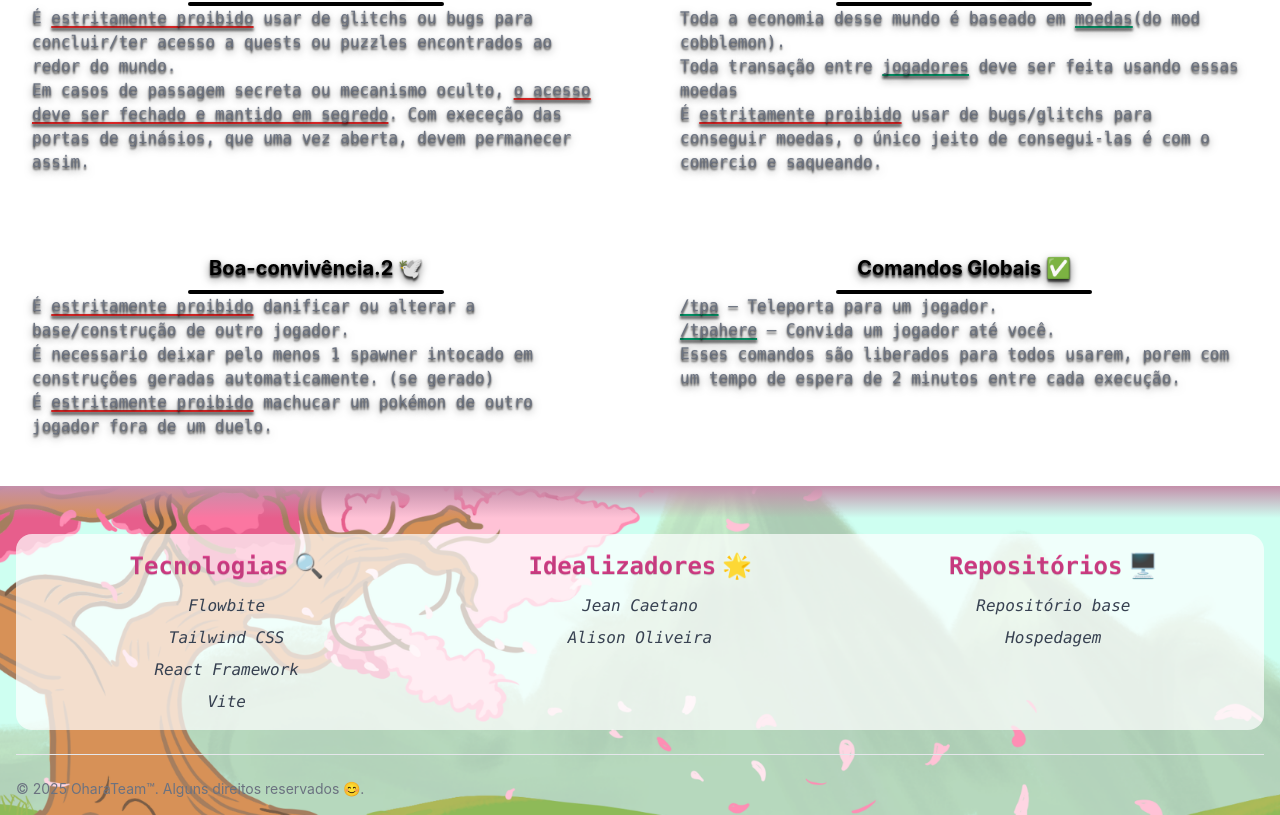
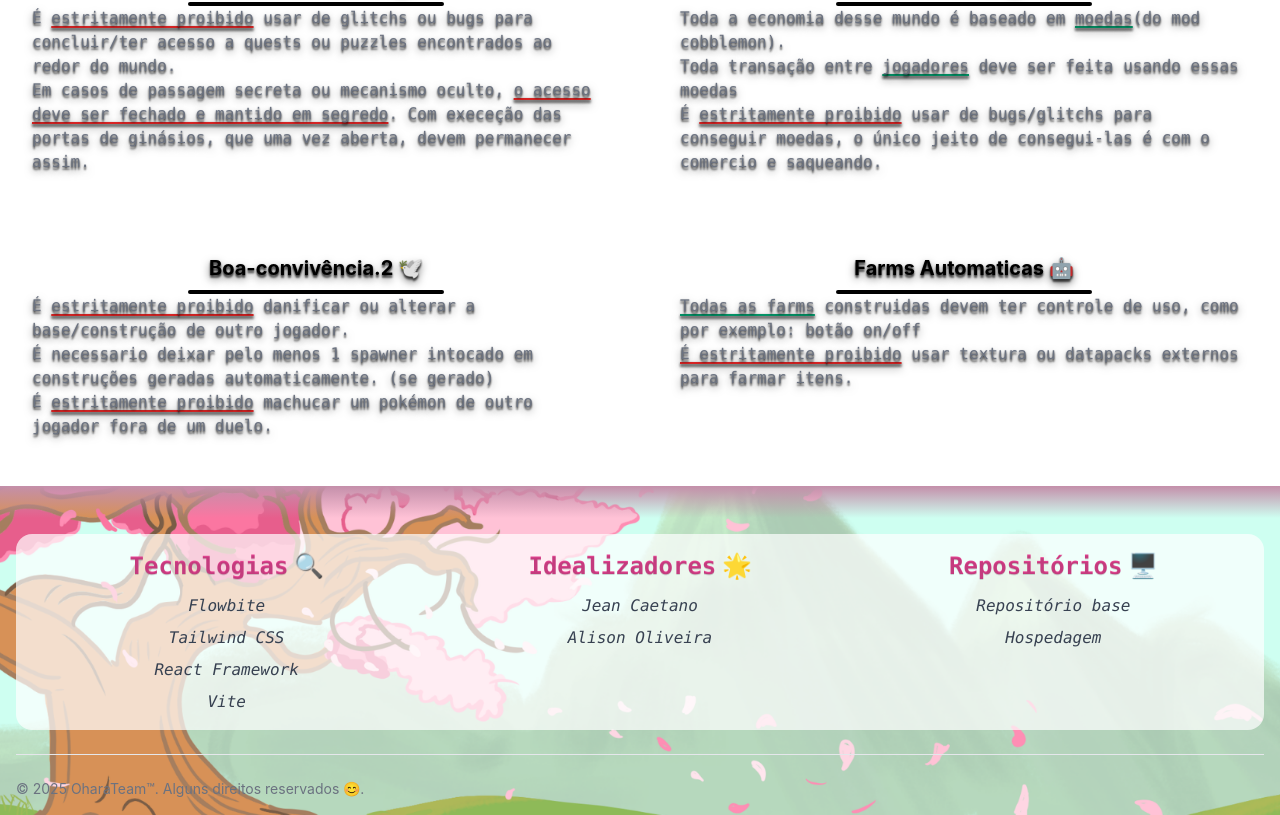
Before and after one commit to Jeancaetano12/Desenvolvimento-Web, a React (Vite) app: page /regras in a window 1280 px wide. Shown: the part 802-1617 px from the top of the page. Built offline with nearby package versions, Linux system fonts and the light colour scheme.

Commit message:
Atualizando regras e atualizando o modpack

```diff
--- a/src/pages/Download.jsx
+++ b/src/pages/Download.jsx
@@ -69,7 +69,7 @@ export default function Download() {
             <p className="mb-6 font-mono text-gray-500 md:text-lg dark:text-white text-shadow-lg/55 text-justify">
               Baixe o modpack no link abaixo, descompacte o arquivo e assista o <span class="underline underline-offset-3 decoration-2 decoration-emerald-400 dark:decoration-emerald-500">tutorial de instalação</span> dentro da pasta 😘
             </p>
-          <button type="button" class="botaoComunidade text-white bg-gradient-to-r from-blue-800 to-blue-500 hover:bg-gradient-to-l focus:ring-4 focus:outline-none focus:ring-purple-200 dark:focus:ring-purple-800 font-medium rounded-lg text-xl px-5 py-2.5 text-center me-2 mb-2"> <a href="https://drive.google.com/file/d/1ezhOCCqIYGnTzWz3fEqBSUayqSPlzesA/view?usp=sharing" target="_blank" rel="noopener noreferrer">Baixar Modpack</a> </button>
+          <button type="button" class="botaoComunidade text-white bg-gradient-to-r from-blue-800 to-blue-500 hover:bg-gradient-to-l focus:ring-4 focus:outline-none focus:ring-purple-200 dark:focus:ring-purple-800 font-medium rounded-lg text-xl px-5 py-2.5 text-center me-2 mb-2"> <a href="https://drive.google.com/file/d/1NOe-Kzo1nWGd9UP_fYJgXfWSlpmlXsrj/view?usp=sharing" target="_blank" rel="noopener noreferrer">Baixar Modpack</a> </button>
         </div>
       </div>
 
--- a/src/pages/Regras.jsx
+++ b/src/pages/Regras.jsx
@@ -56,12 +56,11 @@ export default function Regras() {
             </div>
             {/*Regra*/}
             <div className="shadow-lg/55 p-4 rounded-2xl">
-              <h3 className="mb-2 text-xl text-center font-bold dark:text-white text-shadow-lg/55">Comandos Globais ✅ </h3>
+              <h3 className="mb-2 text-xl text-center font-bold dark:text-white text-shadow-lg/55">Farms Automaticas 🤖 </h3>
               <hr class="w-64 h-1 mx-auto bg-black border-0 rounded-sm dark:bg-black"></hr>
               <p className="text-gray-500 dark:text-white font-mono text-shadow-lg/55">
-              <span className="underline underline-offset-3 decoration-2 decoration-green-600 dark:decoration-green-600 text-shadow-lg/55">/tpa</span> — Teleporta para um jogador. <br />
-              <span className="underline underline-offset-3 decoration-2 decoration-green-600 dark:decoration-green-600 text-shadow-lg/55">/tpahere</span> — Convida um jogador até você. <br />
-              Esses comandos são liberados para todos usarem, porem com um tempo de espera de 2 minutos entre cada execução.
+              <span className="underline underline-offset-3 decoration-2 decoration-green-600 dark:decoration-green-600 text-shadow-lg/55">Todas as farms</span> construidas devem ter controle de uso, como por exemplo: botão on/off <br />
+              <span className="underline underline-offset-3 decoration-2 decoration-red-600 dark:decoration-red-600 text-shadow-lg/55">É estritamente proibido</span> usar textura ou datapacks externos para farmar itens.
               </p>
             </div>
           </div>
```
